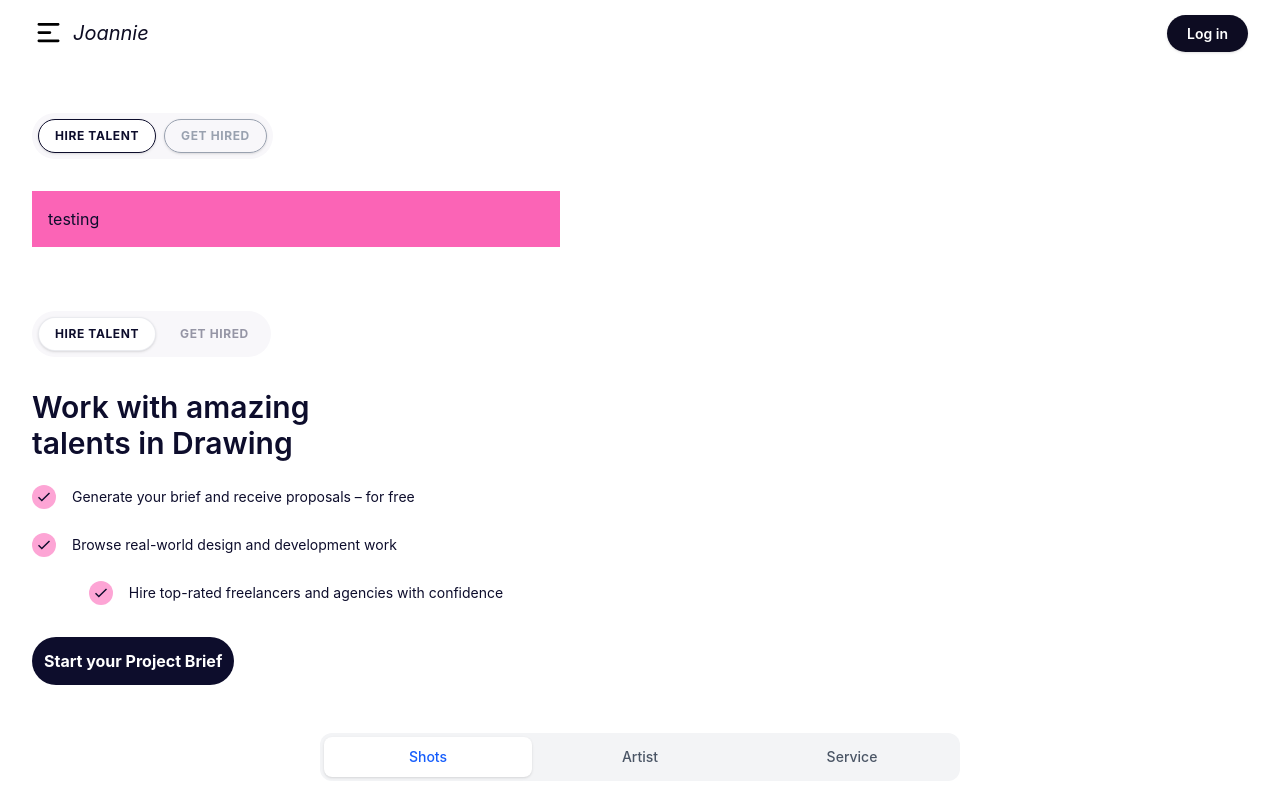
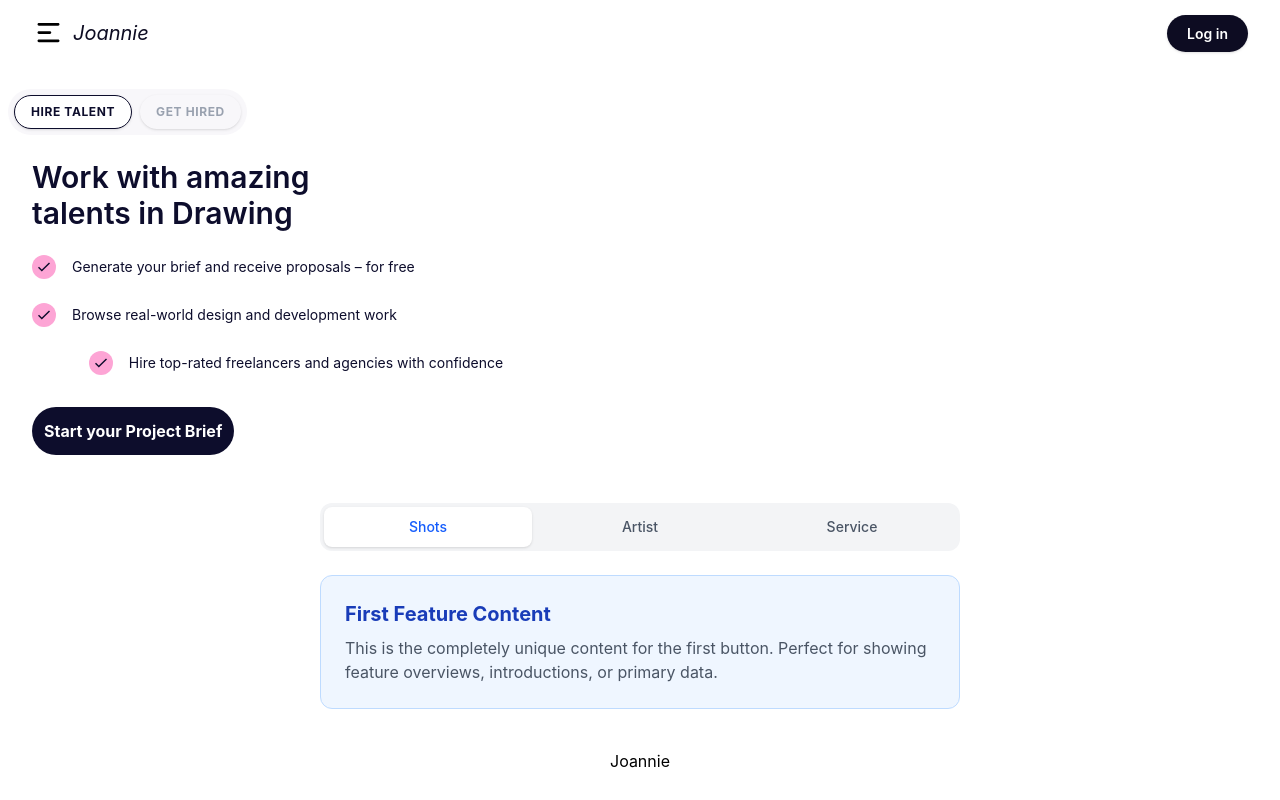
Before and after one commit to neducod/secret-project, a React (Vite) app: page / in a window 1280 px wide. Shown: the top 800 px of the page. Built offline with nearby package versions, Linux system fonts and the light colour scheme.

Commit message:
dynamic button of the hero section that switches done

```diff
--- a/src/components/Hero.jsx
+++ b/src/components/Hero.jsx
@@ -11,8 +11,33 @@ function Hero(){
         switch (activeTab){
             case 'tab1':
             return(
-                <div className='p-4 bg-pink-400'>
-                    <h3>testing</h3>
+                <div className='max-w-xl w-full flex flex-col gap-6 md:gap-8 p-4 md:p-6 text-[#0d0d2c]'>
+                    <h1 className='text-left items-center text-3xl font-semibold max-w-xs'>Work with amazing talents in <span>Drawing</span></h1>
+
+                    <div className='flex flex-col gap-6 -mt-2'>
+                        <div className='flex justfiy-center items-center gap-4'>
+                            <div className='bg-pink-300 rounded-full p-1'>
+                                <IoMdCheckmark />
+                            </div>
+                            <p className='text-sm font-normal gap-4'>Generate your brief and receive proposals – for free</p>
+                        </div>
+                        <div className='flex justfiy-center items-center gap-4'>
+                            <div className='bg-pink-300 rounded-full p-1'>
+                                <IoMdCheckmark />
+                            </div>
+                            <p className='text-sm font-normal '>Browse real-world design and development work</p>
+                        </div>
+                        <div className='flex justify-center items-center gap-4'>
+                            <div className='bg-pink-300 rounded-full p-1'>
+                                <IoMdCheckmark />
+                            </div>
+                            <p className='text-sm font-normal'>Hire top-rated freelancers and agencies with confidence</p>
+                        </div>
+                    </div>
+
+                    <div>
+                        <button className='font-bold h-[40] text-center p-3 rounded-4xl border-[#0d0d2c] text-white bg-[#0d0d2c]'>Start your Project Brief</button>
+                    </div>
                 </div>
             );
             case 'tab2':
@@ -28,16 +53,16 @@ function Hero(){
     return(
         <>
             <section className='flex justify-start flex-col gap-4 p-2'>
-                <div className='max-w-xl w-full flex flex-col gap-6 md:gap-8 p-4 md:p-6 text-[#0d0d2c]'>
+                <div className=''>
                     <div className='inline-flex gap-2 bg-[#f8f7fa] p-1.5 rounded-full self-start'>
-                        <button  onClick={() => setActiveTab('tab1')} className={`text-xs font-bold px-4 py-2 rounded-full border shadow-sm uppercase tracking-wider
+                        <button  onClick={() => setActiveTab('tab1')} className={`text-xs font-bold px-4 py-2 rounded-full shadow-sm uppercase tracking-wider
                         ${activeTab === 'tab1'
-                        ? 'bg-white text-[#0d0d2c] shadow-sm'
+                        ? 'bg-white text-[#0d0d2c] shadow-sm border'
                         : 'text-gray-400'}`}>Hire Talent</button>
 
-                        <button  onClick={() => setActiveTab('tab2')} className={`text-xs font-bold px-4 py-2 rounded-full border shadow-sm uppercase tracking-wider
+                        <button  onClick={() => setActiveTab('tab2')} className={`text-xs font-bold px-4 py-2 rounded-full shadow-sm uppercase tracking-wider
                         ${activeTab === 'tab2'
-                        ? 'bg-white text-[#0d0d2c] shadow-sm'
+                        ? 'bg-white text-[#0d0d2c] shadow-sm border'
                         : 'text-gray-400'}`}>get hired</button>
                     </div>
 
@@ -46,7 +71,7 @@ function Hero(){
                     </div>
                 </div>
             </section>
-            <section className='flex justify-start flex-col gap-4 p-2'>
+            {/* <section className='flex justify-start flex-col gap-4 p-2'>
                 <div className='max-w-xl w-full flex flex-col gap-6 md:gap-8 p-4 md:p-6 text-[#0d0d2c]'>
                     <div className="inline-flex gap-2 bg-[#f8f7fa] p-1.5 rounded-full self-start">
                         <button className="text-xs font-bold px-4 py-2 bg-white rounded-full border border-gray-200/80 shadow-sm uppercase tracking-wider text-[#0d0d2c]">
@@ -58,7 +83,6 @@ function Hero(){
                     </div>
 
                     <h1 className='text-left items-center text-3xl font-semibold max-w-xs'>Work with amazing talents in <span>Drawing</span></h1>
-                    {/* drawing, painting, designing */}
                     <div className='flex flex-col gap-6 -mt-2'>
                         <div className='flex justfiy-center items-center gap-4'>
                             <div className='bg-pink-300 rounded-full p-1'>
@@ -83,7 +107,7 @@ function Hero(){
                         <button className='font-bold h-[40] text-center p-3 rounded-4xl border-[#0d0d2c] text-white bg-[#0d0d2c]'>Start your Project Brief</button>
                     </div>
                 </div>
-            </section>
+            </section> */}
         </>
     )
 }
```
